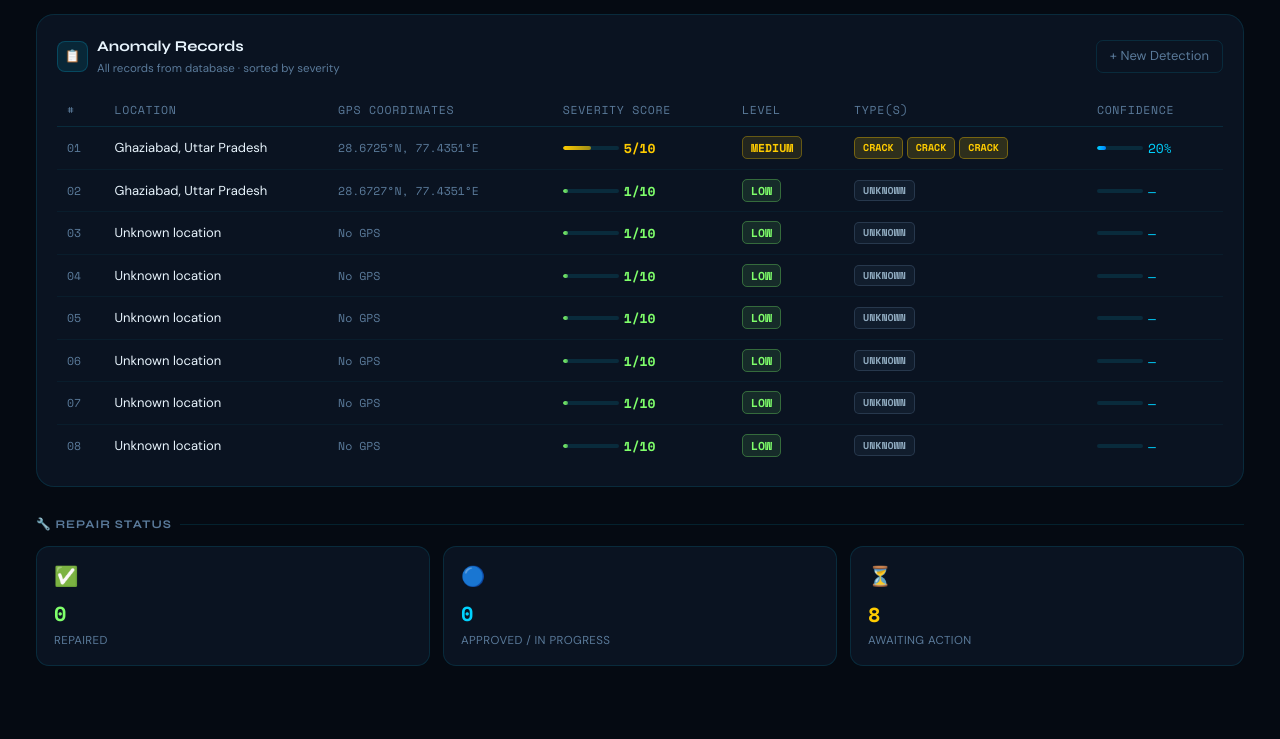
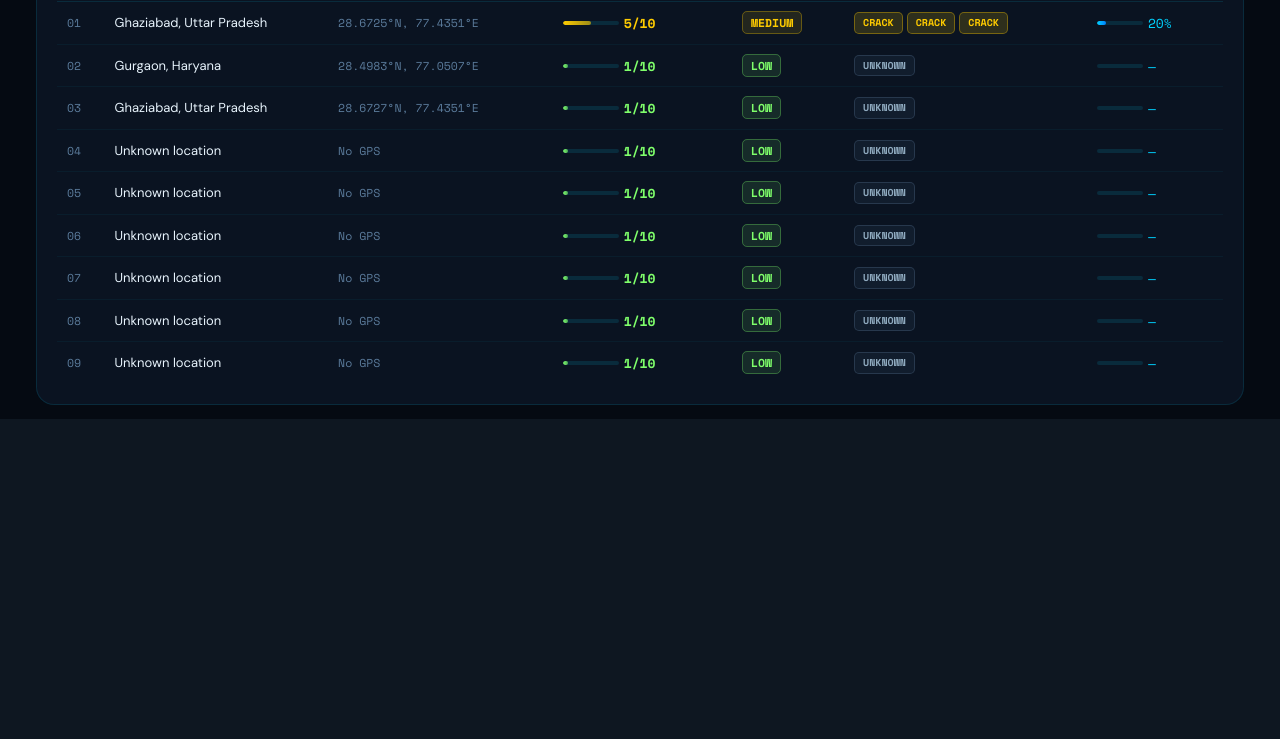
Before and after one commit to guptamukul05/roadsense_project, a Flask app: page /analytics in a window 1280 px wide. Shown: the part 1052-1791 px from the top of the page. After the commit the page ends 1471 px from the top, so only its background shows below. Run offline with Flask 3, Linux system fonts and the light colour scheme.

Commit message:
Updated dashboard features

```diff
--- a/templates/analytics.html
+++ b/templates/analytics.html
@@ -4,7 +4,7 @@
 <meta charset="UTF-8"/>
 <meta name="viewport" content="width=device-width,initial-scale=1.0"/>
 <title>RoadSense AI — Municipality Dashboard</title>
-<link href="https://fonts.googleapis.com/css2?family=Syne:wght@400;600;700;800&family=Space+Mono:wght@400;700&family=DM+Sans:ital,wght@0,300;0,400;0,500;0,600;1,400&display=swap" rel="stylesheet"/>
+<link href="https://fonts.googleapis.com/css2?family=Inter:wght@400;500;600;700;800&family=Space+Mono:wght@400;700&family=DM+Sans:ital,wght@0,300;0,400;0,500;0,600;1,400&display=swap" rel="stylesheet"/>
 <link rel="stylesheet" href="https://unpkg.com/leaflet@1.9.4/dist/leaflet.css"/>
 <script src="https://unpkg.com/leaflet@1.9.4/dist/leaflet.js"></script>
 <style>
@@ -35,7 +35,7 @@ body{background:var(--bg);color:var(--text);font-family:'DM Sans',sans-serif;
   background:rgba(5,10,18,.88);backdrop-filter:blur(22px);
   position:sticky;top:0;z-index:100}
 .logo{display:flex;align-items:center;gap:10px;
-  font-family:'Syne',sans-serif;font-weight:800;font-size:1.2rem;letter-spacing:-.5px}
+  font-family:'Inter',sans-serif;font-weight:800;font-size:1.2rem;letter-spacing:-.5px}
 .logo-icon{width:34px;height:34px;border-radius:9px;
   background:linear-gradient(135deg,var(--accent),#0080ff);
   display:flex;align-items:center;justify-content:center;font-size:.95rem;
@@ -48,14 +48,14 @@ body{background:var(--bg);color:var(--text);font-family:'DM Sans',sans-serif;
 
 /* ── PAGE HEADER ── */
 .page-header{padding:26px 36px 6px}
-.page-title{font-family:'Syne',sans-serif;font-size:clamp(1.6rem,2.5vw,2rem);
+.page-title{font-family:'Inter',sans-serif;font-size:clamp(1.6rem,2.5vw,2rem);
   font-weight:800;letter-spacing:-.8px;margin-bottom:4px}
 .page-title span{color:var(--accent)}
 .page-sub{font-size:var(--fs-sm);color:var(--muted)}
 
 /* ── SECTION ── */
 .section{padding:14px 36px}
-.sec-title{font-family:'Syne',sans-serif;font-size:.78rem;font-weight:700;
+.sec-title{font-family:'Inter',sans-serif;font-size:.78rem;font-weight:700;
   text-transform:uppercase;letter-spacing:1px;color:var(--muted);
   margin-bottom:13px;display:flex;align-items:center;gap:8px}
 .sec-title::after{content:'';flex:1;height:1px;background:var(--border)}
@@ -69,7 +69,7 @@ body{background:var(--bg);color:var(--text);font-family:'DM Sans',sans-serif;
 .card-icon{width:31px;height:31px;border-radius:8px;display:flex;align-items:center;
   justify-content:center;font-size:.82rem;background:rgba(0,210,255,.1);
   color:var(--accent);border:1px solid rgba(0,210,255,.2);flex-shrink:0}
-.card-title{font-family:'Syne',sans-serif;font-size:var(--fs-base);font-weight:700}
+.card-title{font-family:'Inter',sans-serif;font-size:var(--fs-base);font-weight:700}
 .card-sub{font-size:var(--fs-xs);color:var(--muted);margin-top:1px}
 
 /* ── SEARCH BAR ── */
@@ -82,7 +82,7 @@ body{background:var(--bg);color:var(--text);font-family:'DM Sans',sans-serif;
 .search-input::placeholder{color:var(--muted)}
 .search-btn{padding:10px 20px;border-radius:10px;border:none;
   background:linear-gradient(135deg,var(--accent),#0080ff);color:#050a12;
-  font-family:'Syne';font-weight:700;font-size:var(--fs-sm);cursor:pointer;
+  font-family:'Inter';font-weight:700;font-size:var(--fs-sm);cursor:pointer;
   transition:all .2s;white-space:nowrap}
 .search-btn:hover{transform:translateY(-1px);box-shadow:0 5px 18px rgba(0,210,255,.35)}
 .search-clear{padding:10px 16px;border-radius:10px;border:1px solid var(--border);
@@ -124,7 +124,7 @@ body{background:var(--bg);color:var(--text);font-family:'DM Sans',sans-serif;
 .sev-legend-card.active-filter{transform:translateY(-2px)}
 .sev-legend-card:hover{transform:translateY(-2px)}
 .sev-card-top{display:flex;align-items:center;justify-content:space-between;margin-bottom:4px}
-.sev-num-big{font-family:'Syne',sans-serif;font-size:1.35rem;font-weight:800;line-height:1}
+.sev-num-big{font-family:'Inter',sans-serif;font-size:1.35rem;font-weight:800;line-height:1}
 .sev-name-txt{font-size:var(--fs-sm);font-weight:700}
 .sev-count-badge{font-family:'Space Mono';font-size:var(--fs-xs);font-weight:700;
   padding:2px 8px;border-radius:5px;background:rgba(0,0,0,.25)}
@@ -242,25 +242,6 @@ tr:hover td{background:rgba(0,210,255,.02)}
     </div>
   </div>
 
-  <!-- STATS ROW -->
-  <div class="section" style="padding-bottom:0">
-    <div class="sec-title">📊 Overview</div>
-  </div>
-  <div class="stats-row fade-up d1">
-    <div class="stat-box">
-      <div class="stat-val" id="cTotal" style="color:var(--danger)">—</div>
-      <div class="stat-lbl">Total Anomalies</div>
-    </div>
-    <div class="stat-box">
-      <div class="stat-val" id="cCrit" style="color:var(--danger)">—</div>
-      <div class="stat-lbl">Critical (9–10)</div>
-    </div>
-    <div class="stat-box">
-      <div class="stat-val" id="cPending" style="color:var(--warn)">—</div>
-      <div class="stat-lbl">Pending Repair</div>
-    </div>
-  </div>
-
   <!-- MAP + SEVERITY FILTER -->
   <div class="section" style="margin-top:18px">
     <div class="sec-title">📍 GPS Anomaly Map &amp; Severity Filter</div>
@@ -287,7 +268,7 @@ tr:hover td{background:rgba(0,210,255,.02)}
 
       <!-- SEVERITY LEGEND (interactive filter) -->
       <div class="fade-up d2" style="display:flex;flex-direction:column;gap:0">
-        <div style="font-family:'Syne',sans-serif;font-size:.78rem;font-weight:700;
+        <div style="font-family:'Inter',sans-serif;font-size:.78rem;font-weight:700;
           text-transform:uppercase;letter-spacing:1px;color:var(--muted);margin-bottom:11px;
           display:flex;align-items:center;justify-content:space-between">
           <span>🎯 Severity Scale — click to filter map</span>
@@ -396,28 +377,6 @@ tr:hover td{background:rgba(0,210,255,.02)}
     </div>
   </div>
 
-  <!-- BOTTOM STATS -->
-  <div class="section" style="padding-bottom:0">
-    <div class="sec-title">🔧 Repair Status</div>
-  </div>
-  <div class="bottom-stats fade-up d3" style="margin-bottom:36px">
-    <div class="bstat">
-      <div class="bstat-emoji">✅</div>
-      <div class="bstat-val" id="bRepaired" style="color:var(--accent3)">0</div>
-      <div class="bstat-lbl">Repaired</div>
-    </div>
-    <div class="bstat">
-      <div class="bstat-emoji">🔵</div>
-      <div class="bstat-val" id="bApproved" style="color:var(--accent)">0</div>
-      <div class="bstat-lbl">Approved / In Progress</div>
-    </div>
-    <div class="bstat">
-      <div class="bstat-emoji">⏳</div>
-      <div class="bstat-val" id="bPending" style="color:var(--warn)">0</div>
-      <div class="bstat-lbl">Awaiting Action</div>
-    </div>
-  </div>
-
 </div><!-- /wrapper -->
 
 <script>
@@ -438,6 +397,7 @@ const sevLabel = s => s>=9?'CRITICAL':s>=7?'HIGH':s>=4?'MEDIUM':'LOW';
 const sevCat   = s => s>=9?'crit':s>=7?'high':s>=4?'med':'low';
 const sevChipCls = s => s>=9?'sc-crit':s>=7?'sc-high':s>=4?'sc-med':'sc-low';
 function placeLabel(rec) {
+  if (rec.loc && String(rec.loc).trim()) return String(rec.loc).trim();
   const p = [rec.city, rec.state].filter(x => x && String(x).trim());
   if (p.length) return p.join(', ');
   return '';
@@ -454,25 +414,16 @@ async function loadData(){
 }
 
 function renderAll(){
-  const count=filteredRecords.length;
   const total=allRecords.length;
   document.getElementById('pageSubtitle').textContent=
     total?`${total} anomaly record${total!==1?'s':''} · all GPS-tagged locations`
          :'No anomalies detected yet — upload images or video to begin';
-  renderStats();
   renderSevCounts();
   renderTable();
   renderMap();
-  renderBottomStats();
 }
 
-// ── STATS ─────────────────────────────────────────────────────
-function renderStats(){
-  const src=filteredRecords;
-  document.getElementById('cTotal').textContent=src.length;
-  document.getElementById('cCrit').textContent=src.filter(r=>(r.score||1)>=9).length;
-  document.getElementById('cPending').textContent=src.length; // all pending until status set
-}
+// ── STATS (removed - Overview section deleted) ────────────────
 
 function renderSevCounts(){
   ['crit','high','med','low'].forEach(cat=>{
@@ -633,7 +584,6 @@ async function searchArea(){
   document.getElementById('tableSubtitle').textContent=
     `${filteredRecords.length} result${filteredRecords.length!==1?'s':''} for "${raw}"`+
     (usedGeo&&searchMatchedName?' · '+searchMatchedName:'');
-  renderStats();
   renderTable();
   refreshMapMarkers();
 }
@@ -655,7 +605,7 @@ function clearSearch(){
   document.getElementById('searchNoteWrap').style.display='none';
   document.getElementById('searchNote').style.display='none';
   document.getElementById('tableSubtitle').textContent='All records · sorted by severity';
-  renderStats();renderTable();refreshMapMarkers();
+  renderTable();refreshMapMarkers();
 }
 
 // ── TABLE ─────────────────────────────────────────────────────
@@ -813,13 +763,7 @@ function updatePinCount(n){
   document.getElementById('pinCountLabel').textContent=`${count} pin${count!==1?'s':''}`;
 }
 
-// ── BOTTOM STATS ──────────────────────────────────────────────
-function renderBottomStats(){
-  // In production these come from DB. For now all start pending.
-  document.getElementById('bRepaired').textContent=0;
-  document.getElementById('bApproved').textContent=0;
-  document.getElementById('bPending').textContent=filteredRecords.length;
-}
+// ── BOTTOM STATS (removed - Repair Status section deleted) ───
 
 // ── INIT ──────────────────────────────────────────────────────
 loadData();
```
Also changed, not shown: static/history.json (+1 -1 lines), templates/history_page.html (+5 -5 lines), templates/index.html (+7 -12 lines), static/results/result_090f896fb678496ba888bd38e7210602.jpg (added), static/results/result_b0c89f2762af4e19933c67d4e052fac2.jpg (added), static/results/result_ef2dffba6d3a45bb8abfb80994a9209e.jpg (added), static/results/result_f64166b382524e08ab6f6f055b646614.jpg (added), static/results/result_fbe5b33c656040eb8ef2fbb6db2d0cc0.jpg (added), static/uploads/41fdb4662f8246f9bf89b7fff6acd2e4.jpeg (added), static/uploads/8d10de9aeed84524a65b63a28251a4e4.jpeg (added), static/uploads/9086e255b4774d8197396beb6ce8c4dc.jpeg (added), static/uploads/c1897029fb0b43aba6515fad1203500c.jpeg (added), static/uploads/ff078fce22e348a6a7c1104369f60e9a.jpeg (added).
